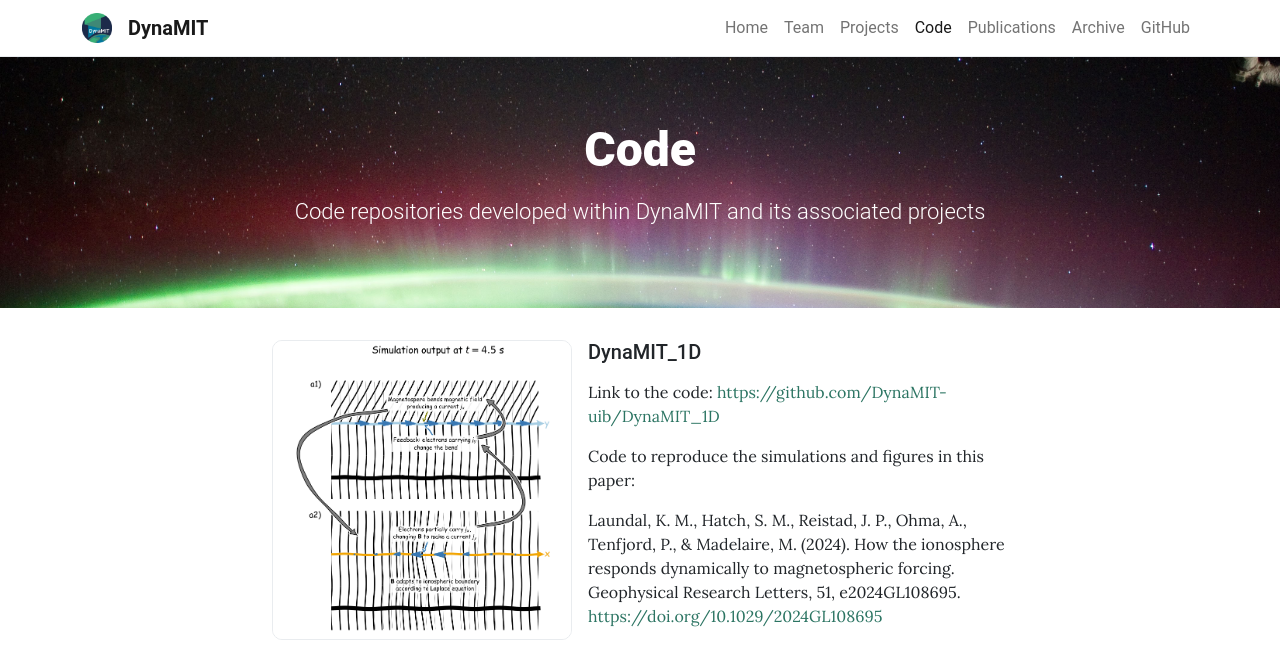
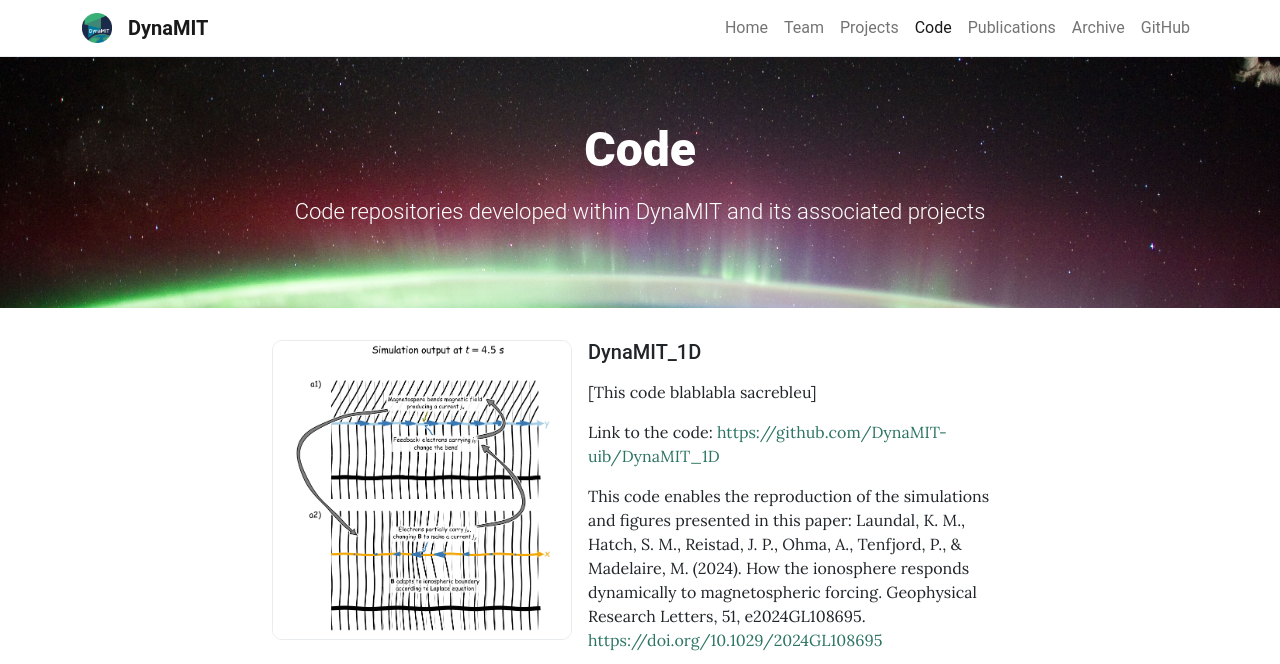
Before and after one commit to DynaMIT-uib/DynaMIT-uib.github.io, a Jekyll site: the page built from pages/code.md, in a window 1280 px wide and 900 px high, cut to the strip 0-664 px from the top of the window. Built offline with Jekyll 4.4.1, drawn with Linux system fonts in a browser that asks for light colours.

Commit message:
Fixing code page

```diff
--- a/_data/code.yml
+++ b/_data/code.yml
@@ -5,10 +5,11 @@ code:
     role:
     image: assets/theme/images/dynamit.png # Can be external link
     description: | # Can be Markdown
+      [This code blablabla sacrebleu]
+
       Link to the code: [https://github.com/DynaMIT-uib/DynaMIT_1D](https://github.com/DynaMIT-uib/DynaMIT_1D)
 
-      Code to reproduce the simulations and figures in this paper:
-
+      This code enables the reproduction of the simulations and figures presented in this paper:
       Laundal, K. M., Hatch, S. M., Reistad, J. P., Ohma, A., Tenfjord, P., & Madelaire, M. (2024). How the ionosphere responds dynamically to magnetospheric forcing. Geophysical Research Letters, 51, e2024GL108695. [https://doi.org/10.1029/2024GL108695](https://doi.org/10.1029/2024GL108695)
 
   - name: Lompe
@@ -31,7 +32,8 @@ code:
 
       Link to the code: [https://github.com/klaundal/pyamps](https://github.com/klaundal/pyamps)
 
-      Main AMPS paper: Laundal, K. M., Finlay, C. C., Olsen, N. & Reistad, J. P. (2018), Solar wind and seasonal influence on ionospheric currents from Swarm and CHAMP measurements, Journal of Geophysical Research - Space Physics. [doi:10.1029/2018JA025387](https://doi.org/10.1029/2018JA025387)
+      Main AMPS paper:
+      Laundal, K. M., Finlay, C. C., Olsen, N. & Reistad, J. P. (2018), Solar wind and seasonal influence on ionospheric currents from Swarm and CHAMP measurements, Journal of Geophysical Research - Space Physics. [doi:10.1029/2018JA025387](https://doi.org/10.1029/2018JA025387)
 
 
   - name: PySwipe
@@ -42,4 +44,5 @@ code:
 
       Link to the code: [https://github.com/Dartspacephysiker/pyswipe](https://github.com/Dartspacephysiker/pyswipe)
 
-      Main Swipe paper: Hatch, S. M., Vanhamäki, H., Laundal, K. M., Reistad, J. P., Burchill, J. K., Lomidze, L., Knudsen, D. J., Madelaire, M., & Tesfaw, H. (2024). Does high-latitude ionospheric electrodynamics exhibit hemispheric mirror symmetry? Annales Geophysicae. [doi:10.5194/angeo-42-229-2024](https://doi.org/10.5194/angeo-42-229-2024)
+      Main Swipe paper:
+      Hatch, S. M., Vanhamäki, H., Laundal, K. M., Reistad, J. P., Burchill, J. K., Lomidze, L., Knudsen, D. J., Madelaire, M., & Tesfaw, H. (2024). Does high-latitude ionospheric electrodynamics exhibit hemispheric mirror symmetry? Annales Geophysicae. [doi:10.5194/angeo-42-229-2024](https://doi.org/10.5194/angeo-42-229-2024)
```
